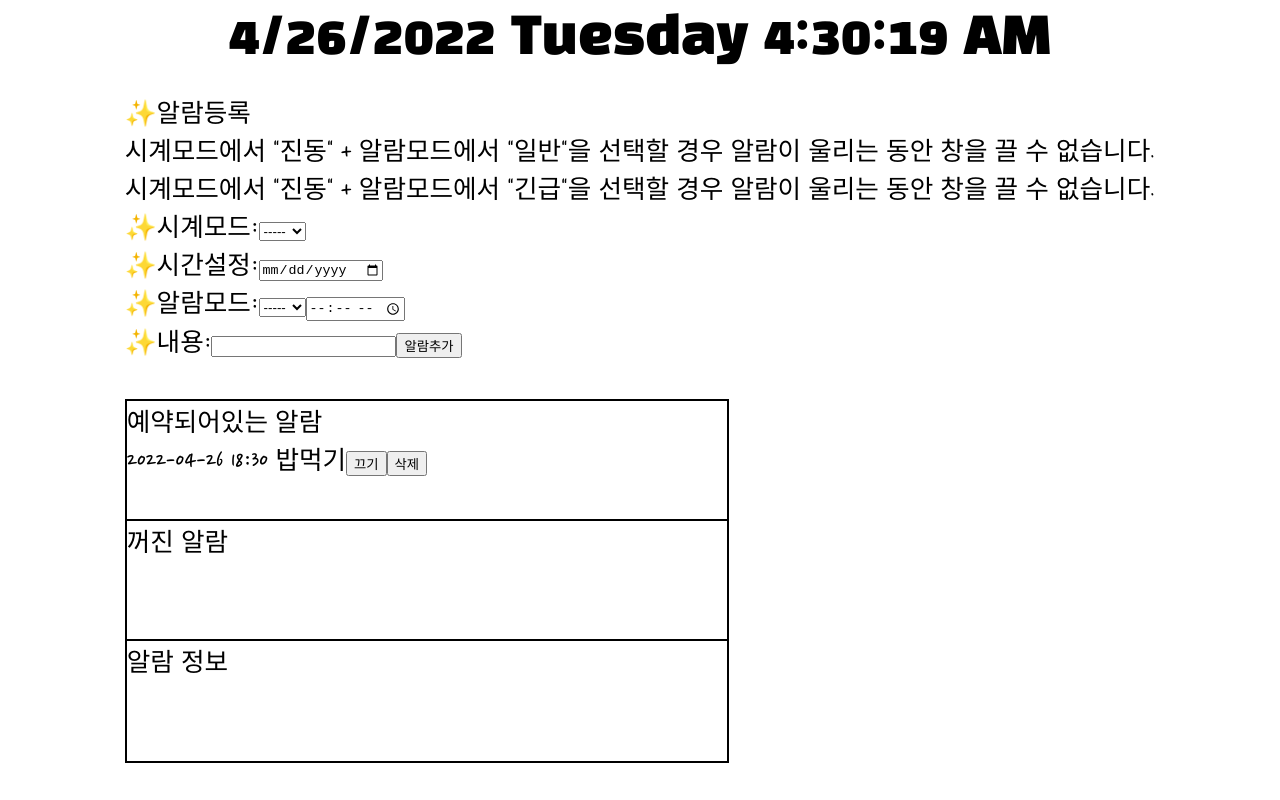
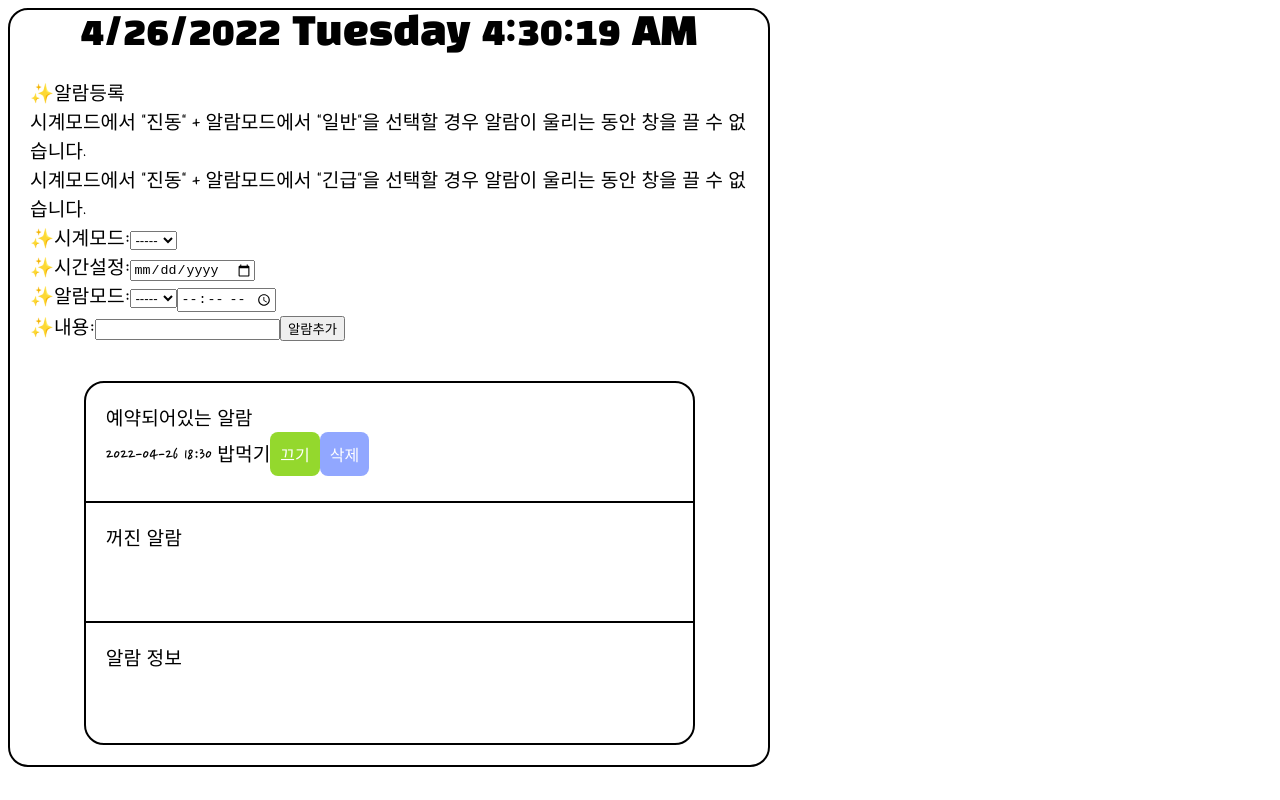
Before and after one commit to rami0617/alram, a React (Create React App) app: page / in a window 1280 px wide. Built offline with nearby package versions, Linux system fonts and the light colour scheme.

Commit message:
refactor: Make a util function and Button Component

```diff
--- a/src/app/App.js
+++ b/src/app/App.js
@@ -1,5 +1,5 @@
 import React, { useState } from "react";
-import { Router, Route, Routes, Navigate } from "react-router-dom";
+import { Route, Routes, Navigate } from "react-router-dom";
 
 import Alram  from "../components/Alram";
 import List from "../components/List";
--- a/src/components/Alram.js
+++ b/src/components/Alram.js
@@ -6,24 +6,21 @@ import PropTypes from "prop-types";
 
 import Form from "../components/Form";
 import { alramOff, alramOn, alramDelete } from "../features/alramDataSlice";
+import Button from "../components/common/Button";
+import { nowDays } from "../utils/utils";
 
 export default function Alram({ onShowModal }) {
   const dispatch = useDispatch();
   const state = useSelector((state) => state.alramData);
   const [nowTime, setNowTime] = useState(new Date());
-
-  const newDate = new Date();
-  const today = format(newDate, "yyyy-MM-dd");
-  const realTime = format(newDate, "HH:mm");
-  const now = (today + realTime).replace(/[^\w\s]/gi, "");
+  const weekOfday = format(new Date(), 'EEEE');
+  const now = nowDays();
 
   useEffect(() => {
     setInterval(() => {
       setNowTime(new Date());
     }, 1000);
   }, []);
-
-  const weekOfday = format(newDate, 'EEEE');
 
   const alramList = state.allIds.map((id) => {
     return {
@@ -39,20 +36,23 @@ export default function Alram({ onShowModal }) {
   }
 
   return (
-    <div>
     <Main>
       <div className="nowtime">
-          {nowTime.toLocaleDateString()}{"  "}{weekOfday}{"  "}{nowTime.toLocaleTimeString()}
+        {nowTime.toLocaleDateString()}
+        {"  "}
+        {weekOfday}
+        {"  "}
+        {nowTime.toLocaleTimeString()}
       </div>
       <div className="addAlram">
         <div>✨알람등록</div>
         <div>
-            시계모드에서 "진동" + 알람모드에서 "일반"을 선택할 경우 알람이
-            울리는 동안 창을 끌 수 없습니다.
+          시계모드에서 "진동" + 알람모드에서 "일반"을 선택할 경우 알람이 울리는
+          동안 창을 끌 수 없습니다.
         </div>
         <div>
-            시계모드에서 "진동" + 알람모드에서 "긴급"을 선택할 경우 알람이
-            울리는 동안 창을 끌 수 없습니다.
+          시계모드에서 "진동" + 알람모드에서 "긴급"을 선택할 경우 알람이 울리는
+          동안 창을 끌 수 없습니다.
         </div>
         <Form />
       </div>
@@ -64,12 +64,18 @@ export default function Alram({ onShowModal }) {
               {list.alramOn === "on" && (
                 <div className="alramOn">
                   {list.date} {list.time} {list.description}
-                    <button onClick={() => dispatch(alramOff(list.id))}>
+                  <Button
+                    onClick={() => dispatch(alramOff(list.id))}
+                    variant="off"
+                  >
                     끄기
-                    </button>
-                    <button onClick={() => dispatch(alramDelete(list.id))}>
+                  </Button>
+                  <Button
+                    onClick={() => dispatch(alramDelete(list.id))}
+                    variant="delete"
+                  >
                     삭제
-                    </button>
+                  </Button>
                 </div>
               )}
             </li>
@@ -82,9 +88,9 @@ export default function Alram({ onShowModal }) {
               {list.alramOn === "off" && (
                 <div className="alramOff">
                   {list.date} {list.time} {list.description}
-                    <button onClick={() => dispatch(alramOn(list.id))}>
-                      알람 켜기
-                    </button>
+                  <Button onClick={() => dispatch(alramOn(list.id))} variant="on">
+                    켜기
+                  </Button>
                 </div>
               )}
             </li>
@@ -93,7 +99,7 @@ export default function Alram({ onShowModal }) {
         <div className="messageInfo">
           알람 정보
           {alramList.map((list) => (
-              <div key={list.id}>
+            <li key={list.id}>
               <span>
                 {list.id === now && (
                   <div>
@@ -103,12 +109,11 @@ export default function Alram({ onShowModal }) {
                   </div>
                 )}
               </span>
-              </div>
+            </li>
           ))}
         </div>
       </div>
     </Main>
-    </div>
   );
 }
 
@@ -118,17 +123,20 @@ Alram.propTypes = {
 
 const Main = styled.div`
   display: grid;
-  justify-content: space-evenly;
+  width: 60%;
+  place-items: center;
+  border: 2px solid;
+  border-radius: 20px;
 
   .nowtime {
     font-family: "Black Han Sans", sans-serif;
     text-align: center;
-    font-size: 4vw;
+    font-size: 3vw;
   }
 
   .addAlram {
     font-family: "Nanum Pen Script", cursive;
-    font-size: 2vw;
+    font-size: 1.5vw;
     margin: 20px;
   }
 
@@ -139,19 +147,27 @@ const Main = styled.div`
   .alramList {
     display: grid;
     grid-template-rows: 120px 120px 120px;
-    width: 600px;
+    width: 80%;
     border: 2px solid;
+    border-radius: 20px;
     margin: 20px;
     font-family: "Nanum Pen Script", cursive;
-    font-size: 2vw;
+    font-size: 1.5vw;
 
     .bookedAlram {
+      padding: 20px;
       border-bottom: 2px solid;
       list-style: none;
     }
 
     .turnoffAlram {
+      padding: 20px;
       border-bottom: 2px solid;
+      list-style: none;
+    }
+
+    .messageInfo {
+      padding: 20px;
       list-style: none;
     }
   }
--- a/src/components/Form.js
+++ b/src/components/Form.js
@@ -1,6 +1,5 @@
-import React, { useEffect, useState } from "react";
-import { useDispatch, useSelector } from "react-redux";
-import styled from "styled-components";
+import React, { useState } from "react";
+import { useDispatch } from "react-redux";
 import { format } from "date-fns";
 
 import { alramAdd } from "../features/alramDataSlice";
@@ -38,8 +37,7 @@ export default function Form() {
     event.preventDefault();
   };
 
-  const newDate = new Date();
-  const today = format(newDate, "yyyy-MM-dd");
+  const today = format(new Date(), "yyyy-MM-dd");
   const { date, time, clockMode, alramMode, description } = alramInfo;
 
   const handleAddAlram = (event) => {
--- a/src/components/List.js
+++ b/src/components/List.js
@@ -1,13 +1,14 @@
 import React from "react";
 import { useSelector } from "react-redux";
 import styled from "styled-components";
-import { format } from "date-fns";
 import PropTypes from "prop-types";
 
 import ListModal from "./ListModal";
+import { nowDays } from "../utils/utils";
 
 export default function List({ onShowModal }) {
   const state = useSelector((state) => state.alramData);
+  const now = nowDays();
 
   const handleModal = () => {
     onShowModal(false);
@@ -19,11 +20,6 @@ export default function List({ onShowModal }) {
       ...state.byIds[id],
     };
   });
-
-  const newDate = new Date();
-  const today = format(newDate, "yyyy/MM/dd");
-  const realTime = format(newDate, "HH:mm");
-  const now = (today + realTime).replace(/[^\w\s]/gi, '');
 
   return (
     <div>
--- /dev/null
+++ b/src/components/common/Button.js
@@ -0,0 +1,49 @@
+import React from "react";
+import styled, { css } from "styled-components";
+
+const VARIANTS = {
+  off: css`
+    --button-bg-color: #94d82d;
+    --button-hover-bg-color: #74b816;
+  `,
+  delete: css`
+    --button-bg-color: #91a7ff;
+    --button-hover-bg-color: #5c7cfa;
+  `,
+  on: css`
+    --button-bg-color: #ffc107;
+    --button-hover-bg-color: #e0a800;
+  `,
+};
+
+export default function Button({ onClick, children, variant }) {
+  const variantStyle = VARIANTS[variant];
+
+  return (
+   <StyledButton
+     onClick={onClick}
+     variantStyle={variantStyle}
+    >
+     {children}
+   </StyledButton>
+  );
+}
+
+const StyledButton = styled.button`
+  ${(p) => p.variantStyle}
+
+  margin: 0;
+  border: none;
+  cursor: pointer;
+  font-size: 1rem;
+  padding: 10px;
+  border-radius: 8px;
+  color: var(--button-color, #ffffff);
+  background: var(--button-bg-color, #0d6efd);
+
+  &:active,
+  &:hover,
+  &:focus {
+    background: var(--button-hover-bg-color, #025ce2);
+  }
+`;
--- /dev/null
+++ b/src/utils/utils.js
@@ -0,0 +1,9 @@
+import { format } from "date-fns";
+
+export function nowDays() {
+  const today = format(new Date(), "yyyy/MM/dd");
+  const realTime = format(new Date(), "HH:mm");
+  const now = (today + realTime).replace(/[^\w\s]/gi, '');
+
+  return now;
+}
```
Also changed, not shown: .babelrc, 1 other file (tests, documents, lock files or other folders). Lines whose indentation alone changed are shown as unchanged.
